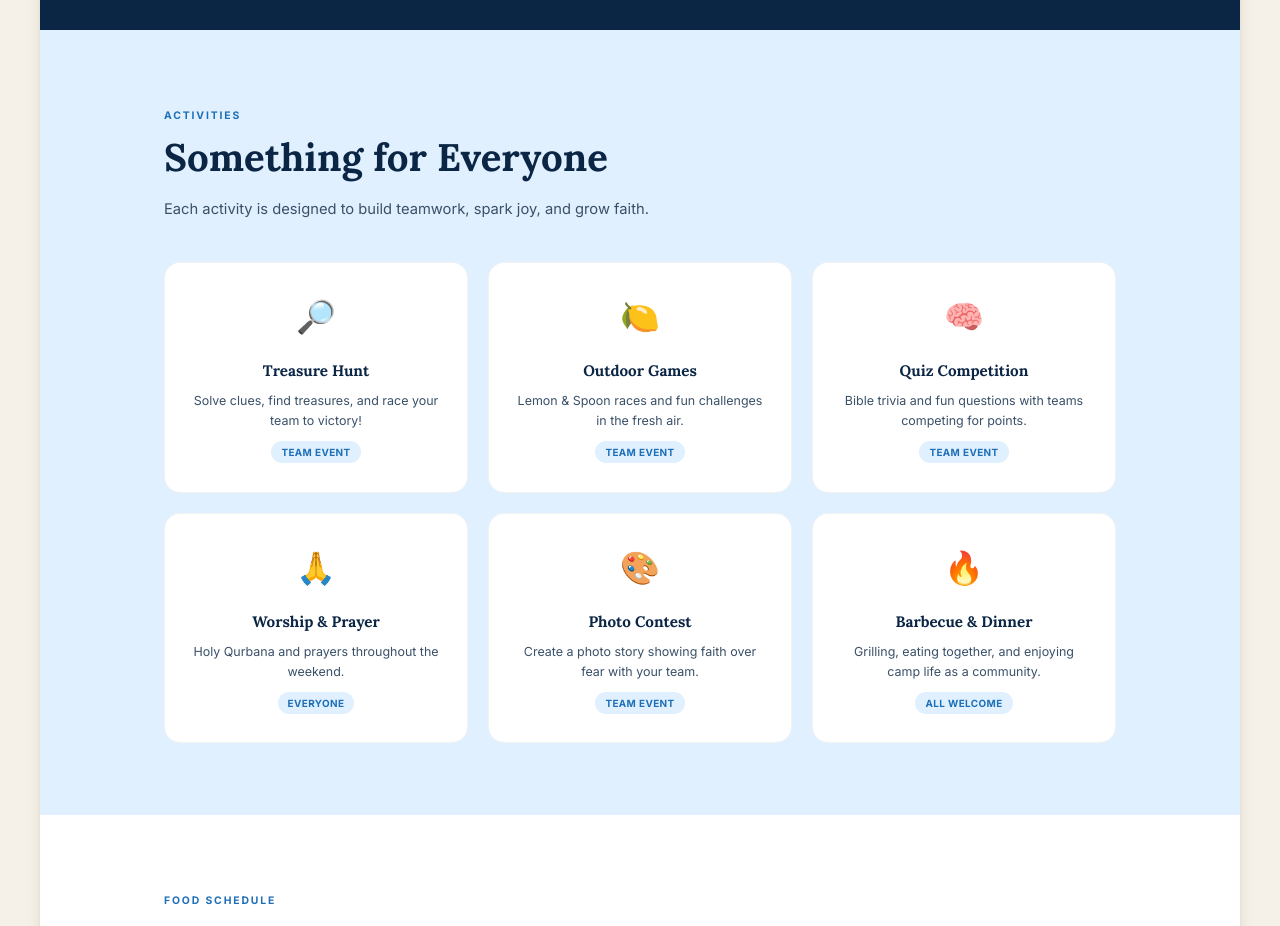
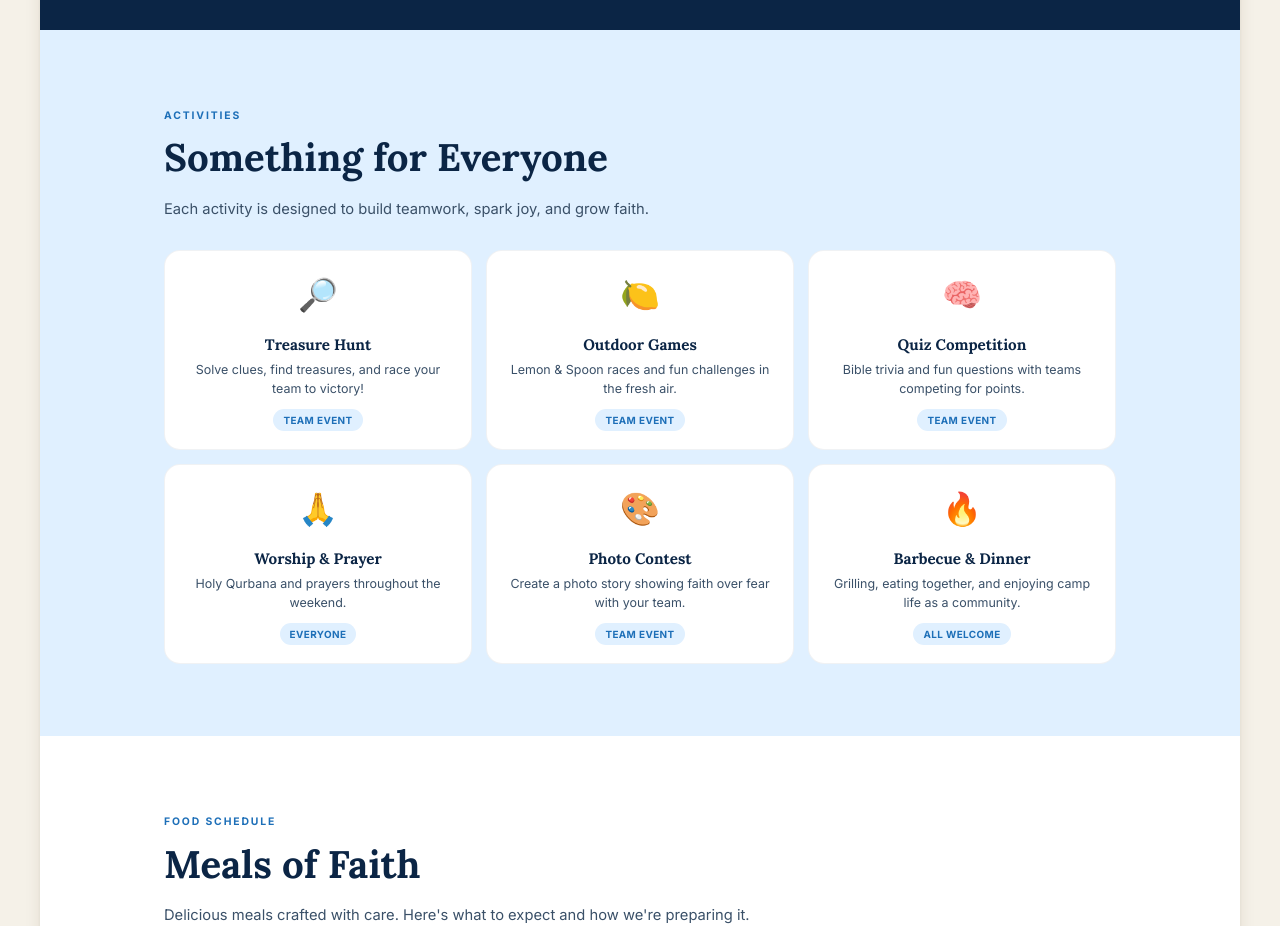
Before and after one commit to stmaryschurchnorway/stmaryschurchnorway.github.io, a Jekyll site: the page built from summer-trip-2026.md, in a window 1280 px wide. Shown: the part 2215-3141 px from the top of the page. Built offline with Jekyll 4.4.1, drawn with Linux system fonts in a browser that asks for light colours.

Commit message:
feat: add meal images and menu card styles for food schedule section
Co-Authored-By: Claude Haiku 4.5 <noreply@anthropic.com>

```diff
--- a/assets/css/summer-trip.css
+++ b/assets/css/summer-trip.css
@@ -513,13 +513,13 @@
 .st-activities-grid {
   display: grid;
   grid-template-columns: repeat(3, 1fr);
-  gap: 20px;
-  margin-top: 40px;
+  gap: 14px;
+  margin-top: 28px;
 }
 .st-activity-card {
   background: var(--st-white);
   border-radius: var(--st-radius);
-  padding: 28px 24px;
+  padding: 18px 16px;
   text-align: center;
   border: 1px solid rgba(11, 37, 69, 0.06);
   transition: all 0.3s ease;
@@ -544,7 +544,7 @@
 .st-activity-card:hover::before { opacity: 1; }
 .st-activity-icon {
   font-size: 2rem;
-  margin-bottom: 14px;
+  margin-bottom: 10px;
   display: block;
 }
 .st-activity-card h3 {
@@ -552,13 +552,14 @@
   font-size: 0.95rem;
   font-weight: 700;
   color: var(--st-deep);
-  margin-bottom: 8px;
+  margin-bottom: 4px;
 }
 .st-activity-card p {
   font-family: 'Inter', sans-serif;
   font-size: 0.78rem;
   color: var(--st-text-soft);
-  line-height: 1.6;
+  line-height: 1.5;
+  margin-bottom: 6px;
 }
 .st-activity-badge {
   display: inline-block;
@@ -569,7 +570,7 @@
   background: var(--st-foam);
   padding: 3px 10px;
   border-radius: 20px;
-  margin-top: 10px;
+  margin-top: 4px;
   letter-spacing: 0.04em;
   text-transform: uppercase;
 }
@@ -1177,6 +1178,75 @@
 }
 
 /* --- Responsive --- */
+/* --- Menu Section --- */
+.st-menu-grid {
+  display: grid;
+  grid-template-columns: repeat(auto-fit, minmax(280px, 1fr));
+  gap: 18px;
+  margin-top: 32px;
+}
+.st-menu-card {
+  background: linear-gradient(135deg, rgba(29, 111, 184, 0.06), rgba(244, 132, 95, 0.06));
+  border: 1px solid rgba(29, 111, 184, 0.15);
+  border-radius: var(--st-radius);
+  padding: 20px;
+  transition: all 0.3s ease;
+}
+.st-menu-card:hover {
+  border-color: rgba(29, 111, 184, 0.3);
+  box-shadow: 0 8px 24px rgba(29, 111, 184, 0.1);
+  transform: translateY(-2px);
+}
+.st-menu-header {
+  display: flex;
+  align-items: flex-start;
+  gap: 12px;
+  margin-bottom: 16px;
+}
+.st-menu-icon {
+  font-size: 2.4rem;
+  display: block;
+  flex-shrink: 0;
+  margin-top: -4px;
+}
+.st-menu-header h3 {
+  font-family: 'Lora', Georgia, serif;
+  font-size: 1.05rem;
+  font-weight: 700;
+  color: var(--st-deep);
+  margin: 0 0 4px 0;
+}
+.st-menu-time {
+  font-family: 'Inter', sans-serif;
+  font-size: 0.75rem;
+  color: var(--st-text-soft);
+  margin: 0;
+  font-weight: 600;
+  letter-spacing: 0.05em;
+}
+.st-menu-items {
+  font-family: 'Inter', sans-serif;
+  font-size: 0.85rem;
+  color: var(--st-text);
+  line-height: 1.5;
+  margin-bottom: 10px;
+}
+.st-menu-prep {
+  font-family: 'Inter', sans-serif;
+  font-size: 0.8rem;
+  color: var(--st-text-soft);
+  line-height: 1.5;
+  font-style: italic;
+}
+.st-menu-image {
+  width: 100%;
+  height: auto;
+  max-height: 180px;
+  object-fit: cover;
+  border-radius: 8px;
+  margin: 14px 0;
+}
+
 @media (max-width: 900px) {
   .st-about-grid { grid-template-columns: 1fr; gap: 24px; }
   .st-activities-grid { grid-template-columns: repeat(2, 1fr); }
@@ -1221,4 +1291,8 @@
   .st-ideas-grid { grid-template-columns: 1fr; }
   .st-scoring-grid { grid-template-columns: 1fr; }
   .st-avoid-grid { grid-template-columns: 1fr; }
+  .st-menu-grid { grid-template-columns: 1fr; gap: 12px; margin-top: 20px; }
+  .st-menu-card { padding: 14px; }
+  .st-menu-icon { font-size: 2rem; }
+  .st-menu-header h3 { font-size: 0.95rem; }
 }
```
Also changed, not shown: assets/img/meals/friday-dinner.png (added), assets/img/meals/saturday-tea.png (added), 3 other files.
